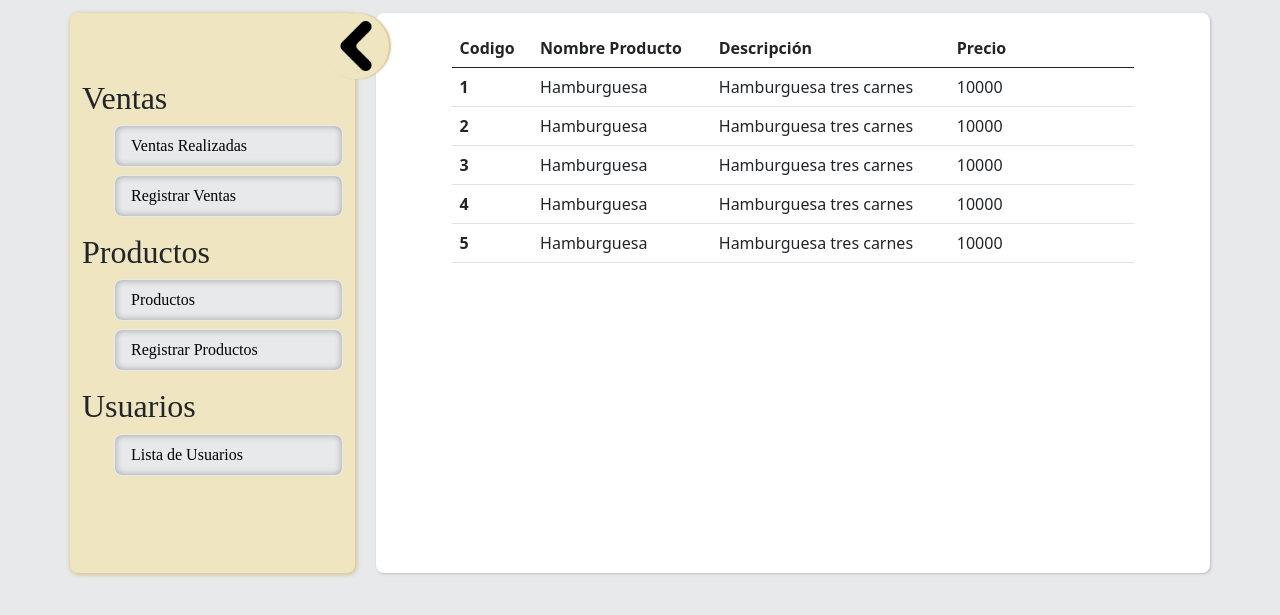
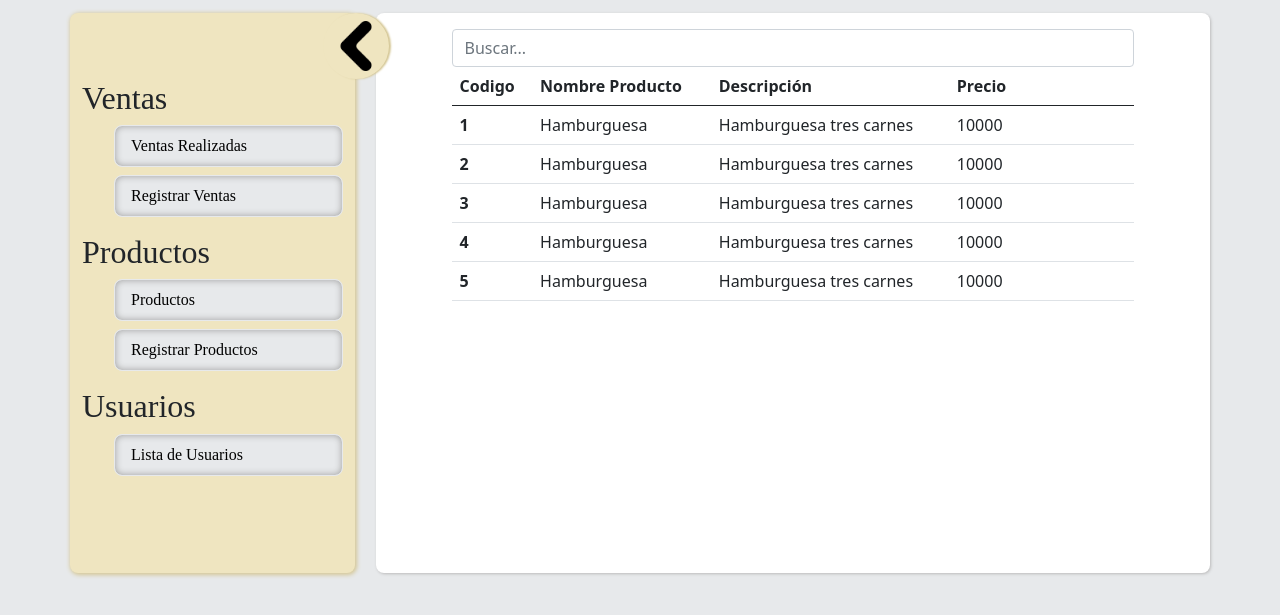
Before and after one commit to Omar-Lamprea/CleanCode, a website: page CleanCodeFood/docs/listarproductos.html in a window 1280 px wide. Shown: the part 127-742 px from the top of the page. Drawn offline with Linux system fonts and the light colour scheme; files whose address does not match are found by name; a web font is replaced by a local one.

Commit message:
Listar productos, modal para modificar productos y opción para buscar

```diff
--- a/CleanCodeFood/docs/listarproductos.html
+++ b/CleanCodeFood/docs/listarproductos.html
@@ -82,6 +82,10 @@ integrity="sha256-CNwnGWPO03a1kOlAsGaH5g8P3dFaqFqqGFV/1nkX5OU=" crossorigin="ano
                                 <div class="container-fluid">
                                     <div class="container">
                                         <div class="card-body">
+                                            <input type="search" class="form-control ds-input" id="search-input" placeholder="Buscar..."
+                                            aria-label="Buscar..." autocomplete="off" spellcheck="true" role="combobox"
+                                            aria-autocomplete="list" aria-expanded="false" aria-owns="" dir="auto"
+                                            style="position:relative; vertical-align: top;">
                                             <table class="table table-hover table-responsive">
                                                 <thead>
                                                     <tr>
```
Also changed, not shown: CleanCodeFood/src/listarproductos.html (+3 -0 lines).
